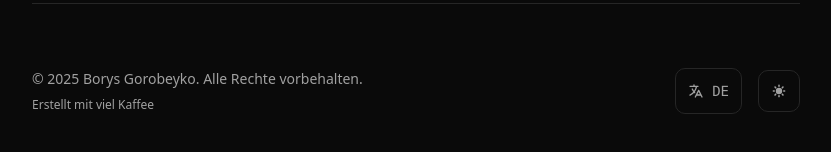
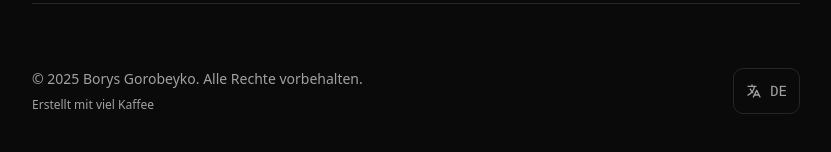
Before and after one commit to efedleikudl/gorobeyko_dev, a Next.js app: page / in a window 1280 px wide. Shown: the part 8111-8263 px from the top of the page, without its empty margins (224-1055 px from the left). Built offline with nearby package versions, Linux system fonts and the light colour scheme.

Commit message:
Remove dark theme toggle functionality and enforce dark mode by default

```diff
--- a/app/page.tsx
+++ b/app/page.tsx
@@ -10,7 +10,6 @@
 import { SkillCard } from "@/components/skill-card"
 
 export default function Home() {
-  const [isDark, setIsDark] = useState(true)
   const [activeSection, setActiveSection] = useState("")
   const [locale, setLocale] = useState<Locale>(defaultLocale)
   const sectionsRef = useRef<(HTMLElement | null)[]>([])
@@ -18,8 +17,8 @@
   const t = getTranslations(locale)
 
   useEffect(() => {
-    document.documentElement.classList.toggle("dark", isDark)
-  }, [isDark])
+    document.documentElement.classList.add("dark")
+  }, [])
 
   useEffect(() => {
     const observer = new IntersectionObserver(
@@ -40,10 +39,6 @@
 
     return () => observer.disconnect()
   }, [])
-
-  const toggleTheme = () => {
-    setIsDark(!isDark)
-  }
 
   const navSections = ["intro", "experience", "education", "skills", "projects", "publications", "connect"]
 
@@ -391,34 +386,6 @@
 
             <div className="flex items-center gap-4">
               <LanguageSwitcher currentLocale={locale} onLocaleChange={setLocale} />
-
-              <button
-                onClick={toggleTheme}
-                className="group p-3 rounded-lg border border-border hover:border-muted-foreground/50 transition-all duration-300"
-                aria-label="Toggle theme"
-              >
-                {isDark ? (
-                  <svg
-                    className="w-4 h-4 text-muted-foreground group-hover:text-foreground transition-colors duration-300"
-                    fill="currentColor"
-                    viewBox="0 0 20 20"
-                  >
-                    <path
-                      fillRule="evenodd"
-                      d="M10 2a1 1 0 011 1v1a1 1 0 11-2 0V3a1 1 0 011-1zm4 8a4 4 0 11-8 0 4 4 0 018 0zm-.464 4.95l.707.707a1 1 0 001.414-1.414l-.707-.707a1 1 0 00-1.414 1.414zm2.12-10.607a1 1 0 010 1.414l-.706.707a1 1 0 11-1.414-1.414l.707-.707a1 1 0 011.414 0zM17 11a1 1 0 100-2h-1a1 1 0 100 2h1zm-7 4a1 1 0 011 1v1a1 1 0 11-2 0v-1a1 1 0 011-1zM5.05 6.464A1 1 0 106.465 5.05l-.708-.707a1 1 0 00-1.414 1.414l.707.707zm1.414 8.486l-.707.707a1 1 0 01-1.414-1.414l.707-.707a1 1 0 011.414 1.414zM4 11a1 1 0 100-2H3a1 1 0 000 2h1z"
-                      clipRule="evenodd"
-                    />
-                  </svg>
-                ) : (
-                  <svg
-                    className="w-4 h-4 text-muted-foreground group-hover:text-foreground transition-colors duration-300"
-                    fill="currentColor"
-                    viewBox="0 0 20 20"
-                  >
-                    <path d="M17.293 13.293A8 8 0 016.707 2.707a8.001 8.001 0 1010.586 10.586z" />
-                  </svg>
-                )}
-              </button>
             </div>
           </div>
         </footer>
```
